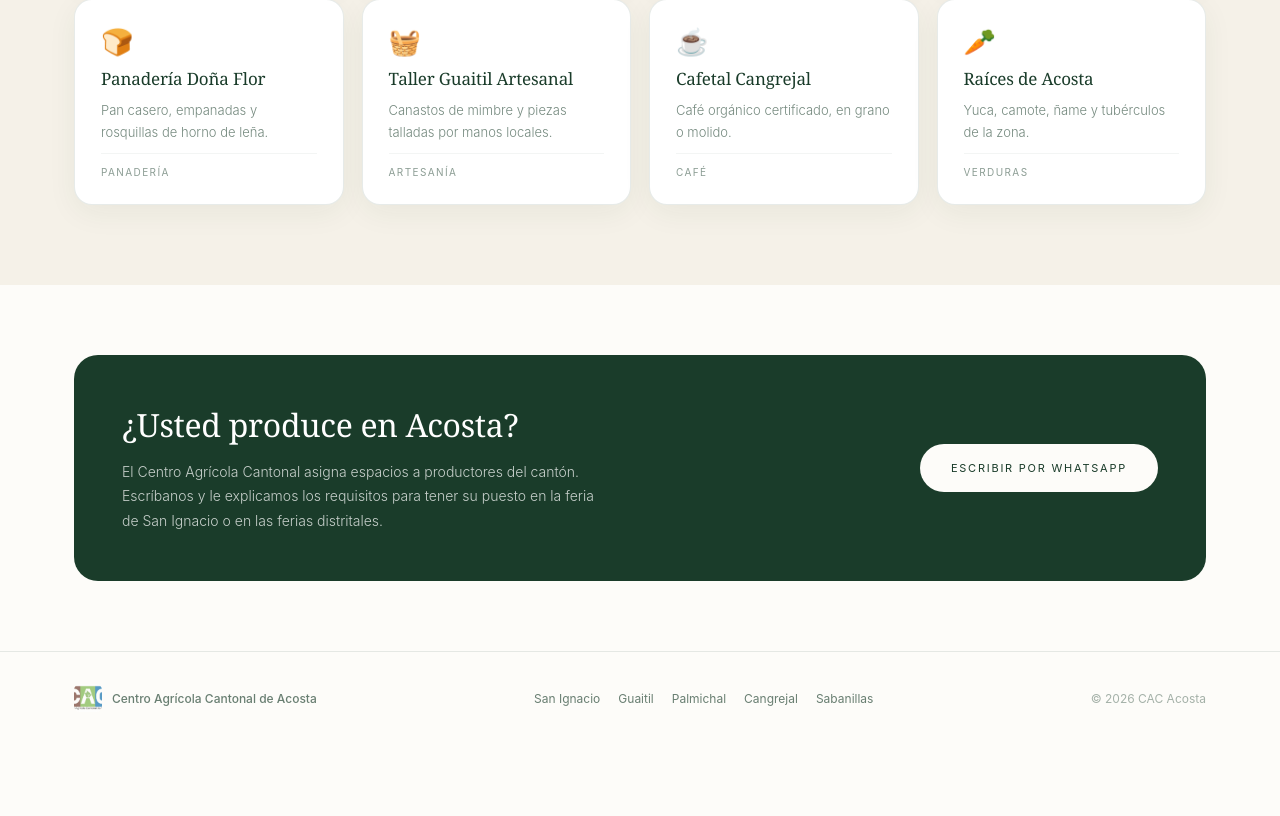
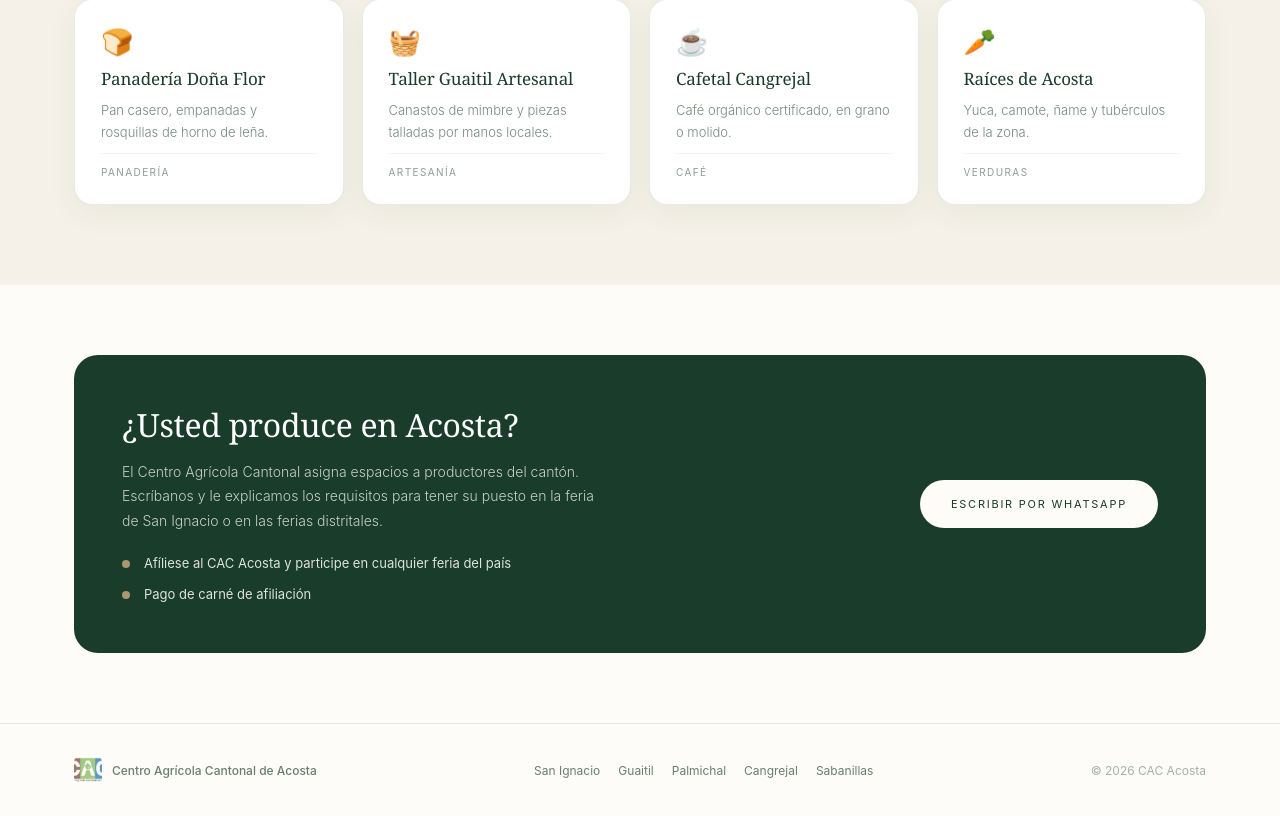
Before and after one commit to kacn1z-del/cac-acosta, a React (Vite) app: page / in a window 1280 px wide. Shown: the part 2193-3009 px from the top of the page. Before the commit the page ends 2937 px from the top, so only its background shows below. Built offline with nearby package versions, Linux system fonts and the light colour scheme.

Commit message:
Actualizar App.jsx

```diff
--- a/src/App.jsx
+++ b/src/App.jsx
@@ -560,6 +560,11 @@ function Puestos() {
    CONTACTO / CTA PRODUCTORES
    ================================================================= */
 
+const BENEFICIOS_AFILIACION = [
+  'Afíliese al CAC Acosta y participe en cualquier feria del país',
+  'Pago de carné de afiliación',
+]
+
 function Contacto() {
   return (
     <section id="contacto" className="seccion-cta">
@@ -573,6 +578,11 @@ function Contacto() {
                 le explicamos los requisitos para tener su puesto en la feria de San Ignacio o en
                 las ferias distritales.
               </p>
+              <ul className="cta-caja__lista">
+                {BENEFICIOS_AFILIACION.map((b) => (
+                  <li key={b}>{b}</li>
+                ))}
+              </ul>
             </div>
             <a
               className="boton boton--claro"
```
